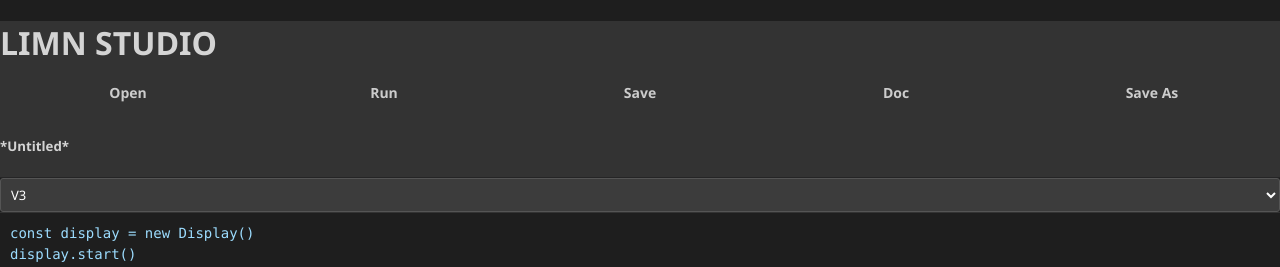
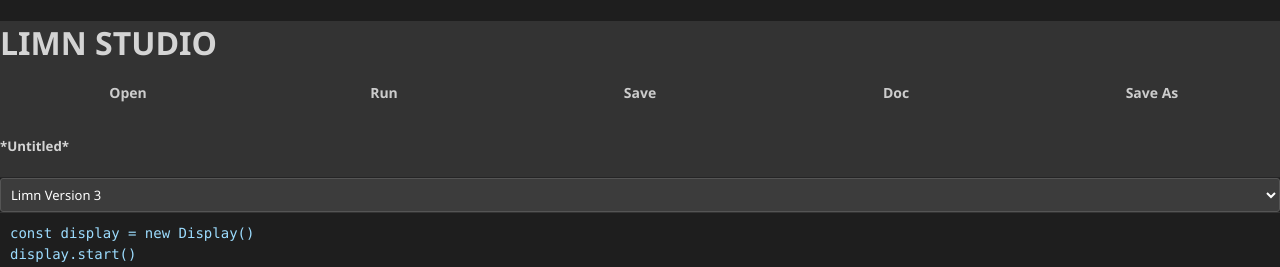
Before and after one commit to terracodes004/limn-eengine-doc, a plain HTML site: page editor/index.html in a window 1280 px wide. Shown: the top 267 px of the page. Drawn offline with Linux system fonts and the light colour scheme.

Commit message:
Update index.html

```diff
--- a/editor/index.html
+++ b/editor/index.html
@@ -95,8 +95,8 @@
       </div>
       <section>
         <select id="version" p>
-          <option value="v3" selected>V3</option>
-          <option value="v2">V2</option>
+          <option value="v3" selected>Limn Version 3</option>
+          <option value="v2">Limn Version 2</option>
         </select>
 
         <textarea id="js" wrap="off">
```
